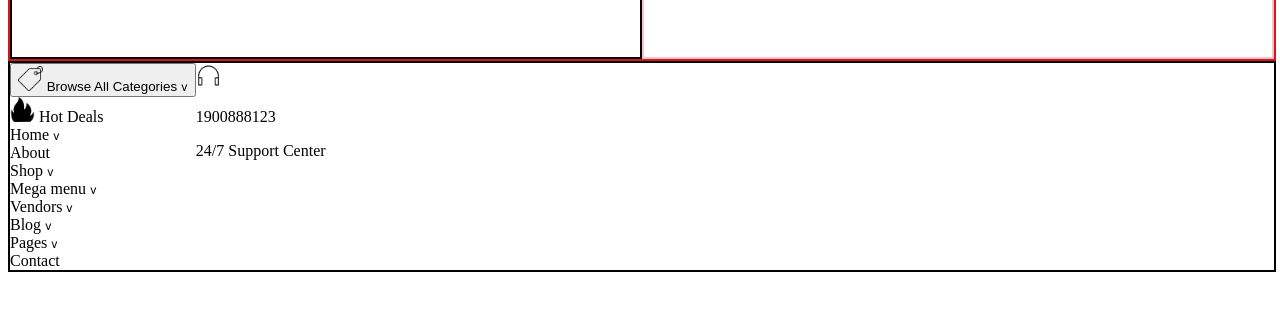
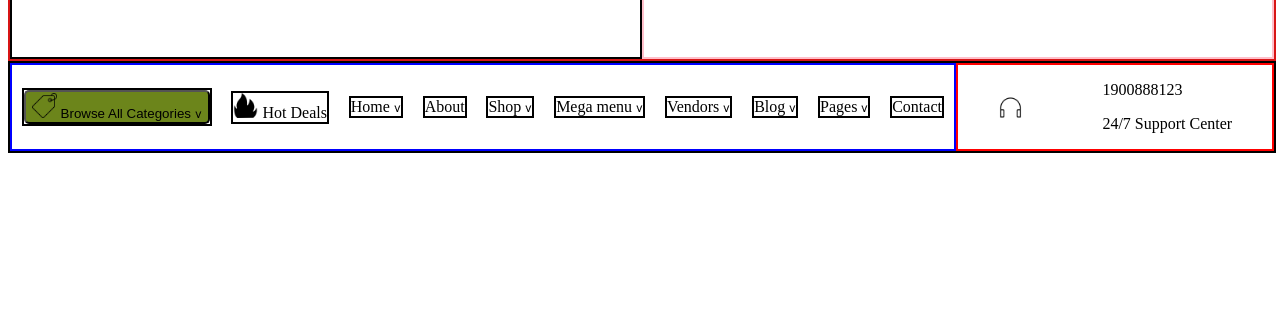
Before and after one commit to brianpr-pr/Actividad-2.1---Repaso-de-CSS, a plain HTML site: page index.html in a window 1280 px wide. Shown: the part 213-524 px from the top of the page. Drawn offline with Linux system fonts and the light colour scheme.

Commit message:
Layout del header casi terminado.

```diff
--- a/index.html
+++ b/index.html
@@ -95,15 +95,15 @@
 
 
         <!--Header 3-->
-        <div id="header-row-3" class="display-flex-row justify-start">
+        <div id="header-row-3" class="display-flex-row border-basic-black">
 
 
 
 
 
-            <div id="header-row-3-div-1" class="">
+            <div id="header-row-3-div-1" class="display-flex-row justify-around border-basic-blue">
 
-                <div id="header-row-3-div-1-div-1" class="">
+                <div id="header-row-3-div-1-div-1" class="align-self-center border-basic-black">
                     <button type="" id="header-row-3-div-1-div-1-button-1" class="">
                         <img src="./Elementos/Iconos/94699.png" id="header-row-3-div-1-div-1-button-1-img-1" class="small_images_iconos_default"/>
                         <span id="header-row-3-div-1-div-1-button-1-span-1" class="">Browse All Categories</span>
@@ -111,46 +111,46 @@
                     </button>
                 </div>
 
-                <div id="header-row-3-div-1-div-2" class="">
+                <div id="header-row-3-div-1-div-2" class="align-self-center border-basic-black">
                     <img src="./Elementos/Iconos_añadidos/fuego.png" id="header-row-3-div-1-div-2-img-1" class="small_images_iconos_default"/>
                     <a href="" id="header-row-3-div-1-div-2-a-1" class="" target="_self">Hot Deals</a>
                 </div>
 
-                <div id="header-row-3-div-1-div-3" class="">
+                <div id="header-row-3-div-1-div-3" class="align-self-center border-basic-black">
                     <a href="" id="header-row-3-div-1-div-3-a-1" class="" target="_self">Home</a>
                     <img src="./Elementos/Iconos/v.png" id="header-row-3-div-1-div-3-img-1" class=""/>
                 </div>
-                <div id="header-row-3-div-1-div-4" class="">
+                <div id="header-row-3-div-1-div-4" class="align-self-center border-basic-black">
                     <a href="" id="header-row-3-div-1-div-4-a-1" class="" target="_self">About</a>
                 </div>
-                <div id="header-row-3-div-1-div-5" class="">
+                <div id="header-row-3-div-1-div-5" class="align-self-center border-basic-black">
                     <a href="" id="header-row-3-div-1-div-5-a-1" class="" target="_self">Shop</a>
                     <img src="./Elementos/Iconos/v.png" id="header-row-3-div-1-div-5-img-1" class=""/>
                 </div>
-                <div id="header-row-3-div-1-div-6" class="">
+                <div id="header-row-3-div-1-div-6" class="align-self-center border-basic-black">
                     <a href="" id="header-row-3-div-1-div-6-a-1" class="" target="_self">Mega menu</a>
                     <img src="./Elementos/Iconos/v.png" id="header-row-3-div-1-div-6-img-1" class=""/>
                 </div>
-                <div id="header-row-3-div-1-div-7" class="">
+                <div id="header-row-3-div-1-div-7" class="align-self-center border-basic-black">
                     <a href="" id="header-row-3-div-1-div-7-a-1" class="" target="_self">Vendors</a>
                     <img src="./Elementos/Iconos/v.png" id="header-row-3-div-1-div-7-img-1" class=""/>
                 </div>
-                <div id="header-row-3-div-1-div-8" class="">
+                <div id="header-row-3-div-1-div-8" class="align-self-center border-basic-black">
                     <a href="" id="header-row-3-div-1-div-8-a-1" class="" target="_self">Blog</a>
                     <img src="./Elementos/Iconos/v.png" id="header-row-3-div-1-div-8-img-1" class=""/>
                 </div>
-                <div id="header-row-3-div-1-div-9" class="">
+                <div id="header-row-3-div-1-div-9" class="align-self-center border-basic-black">
                     <a href="" id="header-row-3-div-1-div-9-a-1" class="" target="_self">Pages</a>
                     <img src="./Elementos/Iconos/v.png" id="header-row-3-div-1-div-9-img-1" class=""/>
                 </div>
-                 <div id="header-row-3-div-1-div-10" class="">
+                 <div id="header-row-3-div-1-div-10" class="align-self-center border-basic-black">
                     <a href="" id="header-row-3-div-1-div-10-a-1" class="" target="_self">Contact</a>
                 </div>
             </div>
 
-            <div id="header-row-3-div-2" class="">
-                <div id="header-row-3-div-2-div-1" class="">
-                    <img src="./Elementos/Iconos_añadidos/auricular.png" id="header-row-3-div-2-div-1-img-1" class="small_images_iconos_default"/>
+            <div id="header-row-3-div-2" class="display-flex-row justify-around border-basic-red">
+                <div id="header-row-3-div-2-div-1" class="display-flex-row">
+                    <img src="./Elementos/Iconos_añadidos/auricular.png" id="header-row-3-div-2-div-1-img-1" class="small_images_iconos_default align-self-center"/>
                 </div>
                 <div id="header-row-3-div-2-div-2" class="">
                     <p id="header-row-3-div-2-div-2-p-1" class="">1900888123</p>
@@ -158,9 +158,6 @@
                 </div>
             </div>
         </div>
-
-
-
     </header>
 
     <main>
--- a/style.css
+++ b/style.css
@@ -20,6 +20,19 @@
     border-radius: 1px;     /* redondeo mínimo para que no se vea pixelada en algunos casos */
   }
 
+
+/* borders */
+.border-basic-black{
+    border: 2px solid black;
+}
+
+.border-basic-blue{
+    border: 2px solid blue;
+}
+
+.border-basic-red{
+    border: 2px solid red;
+}
 
 /* Layout */
 .display-flex-row{
@@ -284,13 +297,15 @@ a {
 
 
         #header-row-3{
-            border:2px solid black;
             width: 100%;
 
 
             #header-row-3-div-1{
+                width: 75%;
                 #header-row-3-div-1-div-1{
                     #header-row-3-div-1-div-1-button-1{
+                        background-color: var(--dark-texts);
+                        border-radius: var(--bottons-rounded);
                         #header-row-3-div-1-div-1-button-1-img-1{
 
                         }
@@ -350,6 +365,7 @@ a {
             }
 
             #header-row-3-div-2{
+                width: 25%;
                 #header-row-3-div-2-div-1{
                     #header-row-3-div-2-div-1-img-1{}
                 }
```
